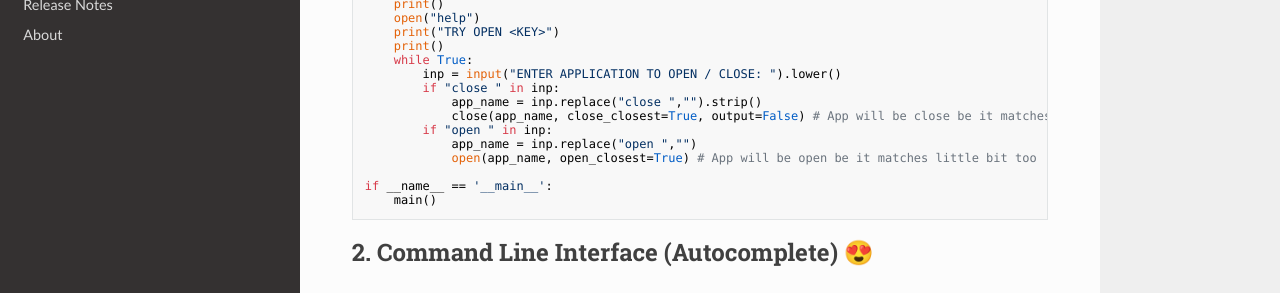
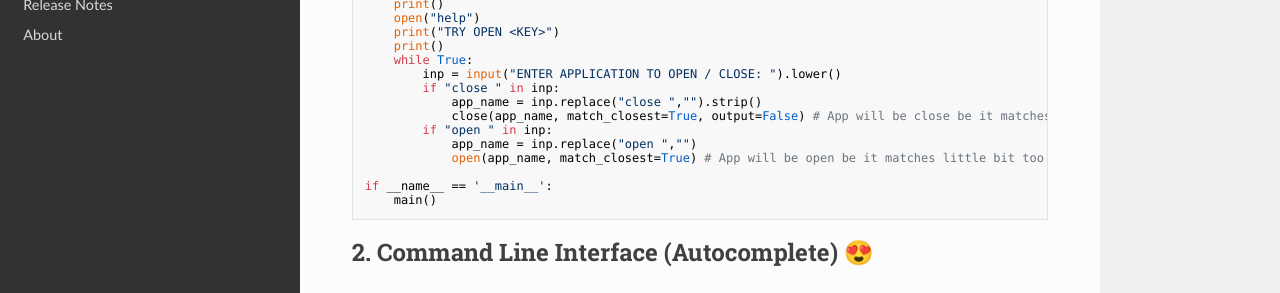
Before and after one commit to athrvvvv/AppOpener, an MkDocs documentation site: the page built from docs/Applications.md, in a window 1280 px wide and 900 px high. Shown: the part 456-749 px from the top of the window. Built offline with MkDocs 1.6.1, drawn with Linux system fonts in a browser that asks for light colours; nearby versions of some CDN libraries.

Commit message:
open_closest & close_closest are now match_closest

```diff
--- a/docs/Applications.md
+++ b/docs/Applications.md
@@ -24,10 +24,10 @@ def main():
         inp = input("ENTER APPLICATION TO OPEN / CLOSE: ").lower()
         if "close " in inp:
             app_name = inp.replace("close ","").strip()
-            close(app_name, close_closest=True, output=False) # App will be close be it matches little bit too (Without printing context (like CLOSING <app_name>))
+            close(app_name, match_closest=True, output=False) # App will be close be it matches little bit too (Without printing context (like CLOSING <app_name>))
         if "open " in inp:
             app_name = inp.replace("open ","")
-            open(app_name, open_closest=True) # App will be open be it matches little bit too
+            open(app_name, match_closest=True) # App will be open be it matches little bit too
 
 if __name__ == '__main__':
     main()
```
Also changed, not shown: docs/Build.md (+1 -1 lines), docs/Examples.md (+5 -5 lines).
